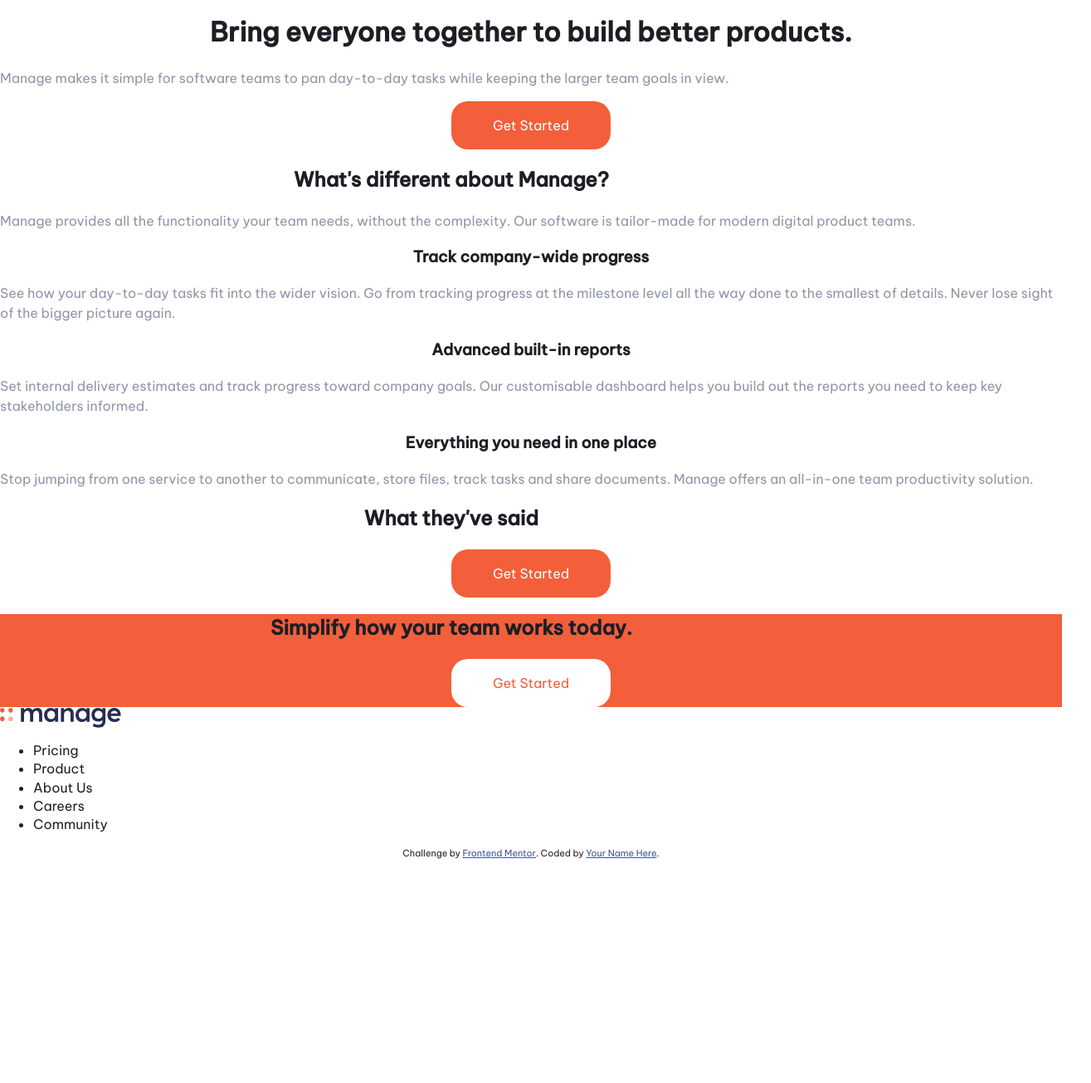
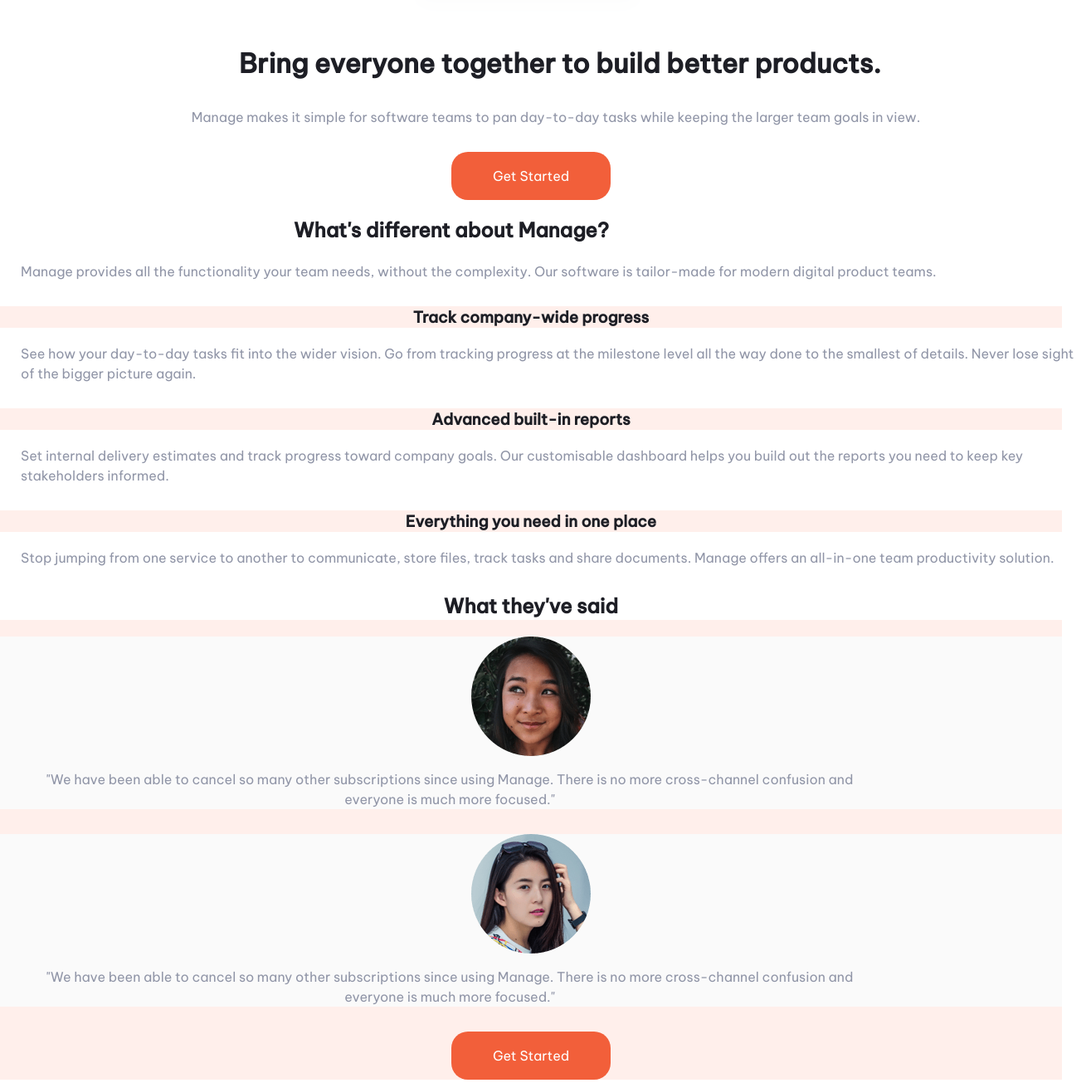
Before and after one commit to clairevilla42/landing-page-frontend-mentor, a plain HTML site: page manage-landing-page-master/manage-landing-page-master/index.html in a window 1280 px wide. Shown: the part 660-1965 px from the top of the page at 83% size, 1315 px wide, since content can reach past the window. Before the commit the page ends 1696 px from the top, so only its background shows below. Drawn offline with Linux system fonts and the light colour scheme.

Commit message:
updating CSS layout

```diff
--- a/manage-landing-page-master/manage-landing-page-master/css/style.css
+++ b/manage-landing-page-master/manage-landing-page-master/css/style.css
@@ -91,6 +91,8 @@
      body {
         font-size: 16px;
         font-family: 'Be Vietnam Pro', sans-serif;
+        width: 100%;
+        margin: auto;
      }
 
      h1, h2, h3 {
@@ -116,9 +118,7 @@
      /* header */
 
      header {
-        display: flex;
-        justify-content: space-between;
-        align-items: center;
+        display: inline-flex;
         width: 90%;
      }
 
@@ -126,10 +126,13 @@
         margin: 20px 0 30px 10px;
         display: inline-block;
         width: 30%;
+
      }
 
      header ul {
         list-style: none;
+        display: inline-flex;
+
      }
 
      .site-navigation li {
@@ -140,7 +143,22 @@
      /* hero section */
 
      .hero-image {
+      display: flex;
+      justify-content: center;
+      align-items: center;
+      width: 90%;
+      margin: 30px;
+     }
 
+     .hero,
+     .summary p {
+      margin: 30px;
+      text-align: center;
+      width: 100%;
+     }
+
+     .hero p {
+      margin-bottom: 50px;
      }
 
      .orange-button {
@@ -149,15 +167,14 @@
         border: none;
         border-radius: 20px;
         padding: 20px 50px;
+        /* margin: 30px 0 0 0; */
+        margin: auto;
         min-height: 50px;
         min-width: 150px;
         justify-items: center;
         /* box-shadow: 0px 0px 10px 10px black; */
-        margin: auto;
         display: block;
-        /* display: flex;
-        justify-content: center;
-        align-items: center; */
+
      }
 
      .orange-button:hover {
@@ -165,11 +182,67 @@
         transition: 0.7s;
      }
 
+     /* summary */
+
+     .summary h1 {
+      margin-left: 35px;
+      margin-right: 35px;
+     }
+
+     .features h2, h3 {
+      text-align: center;
+     }
+
+     .features h3 {
+      background-color: hsl(13, 100%, 96%);
+     }
+
+     .features p {
+      width: 100%;
+      margin: 10px 15px 30px 25px;
+     }
+
+     /* reviews */
+
+     .reviews-wrapper {
+     /* display: flex;
+      justify-items: column;
+      align-items: center;
+      flex-wrap: wrap; */
+      background-color: hsl(13, 100%, 96%);
+     }
+
+     .reviews h2 {
+      width: 100%;
+      display: block;
+      background-color: white;
+
+     }
+
+     .reviews img {
+      display: block;
+      margin: auto;
+     }
+
+     .reviews p {
+      width: 80%;
+      margin-left: 30px;
+     }
+
+     .each-review {
+      background-color:hsl(0, 0%, 98%);
+      text-align: center;
+      margin-bottom: 30px;
+     }
+
+
      /* call to action */
 
      .cta {
         background-color: hsl(12, 88%, 59%);
         color: white;
+        padding-bottom: 30px;
+        margin-bottom: 20px;
      }
 
      .white-button {
--- a/manage-landing-page-master/manage-landing-page-master/index.html
+++ b/manage-landing-page-master/manage-landing-page-master/index.html
@@ -34,7 +34,7 @@
   <header>
     <div class="content-wrapper">
       <div class="header-logo">
-      <img src="images/logo.svg" alt="Manage logo">
+        <img src="images/logo.svg" alt="Manage logo">
       </div>
       <nav class="site-navigation">
         <ul>
@@ -94,10 +94,22 @@
   </div> <!-- close features -->
 
   <div class="reviews">
-    <h2>What they've said</h2>
-    <!-- review avatars, gallery -->
-    <!-- review p -->
-    <button type="button" class="orange-button">Get Started</button>
+    <div class="reviews-wrapper">
+      <div>
+        <h2>What they've said</h2>
+      </div>
+      <div class="each-review">
+        <img src="images/avatar-ali.png" alt="Ali Bravo avatar">
+        <p>"We have been able to cancel so many other subscriptions since using Manage. There is no more cross-channel
+          confusion and everyone is much more focused."</p>
+      </div>
+      <div class="each-review">
+        <img src="images/avatar-anisha.png" alt="Ali Bravo avatar">
+        <p>"We have been able to cancel so many other subscriptions since using Manage. There is no more cross-channel
+          confusion and everyone is much more focused."</p>
+      </div>
+      <button type="button" class="orange-button">Get Started</button>
+    </div>
   </div> <!-- close reviews -->
 
   <div class="cta">
```
